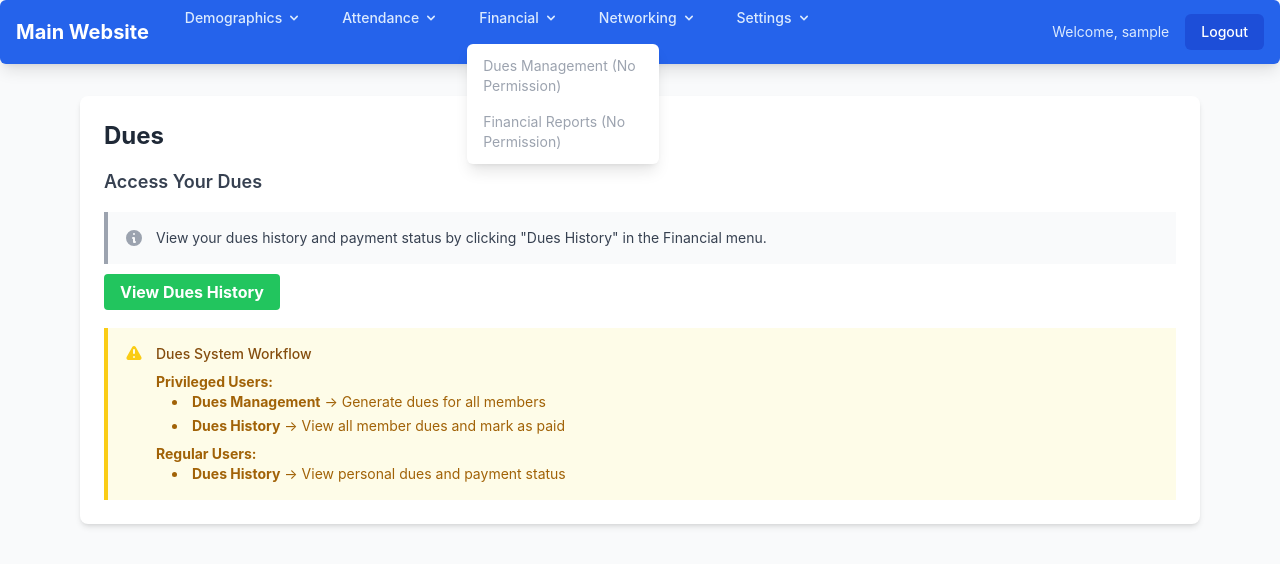
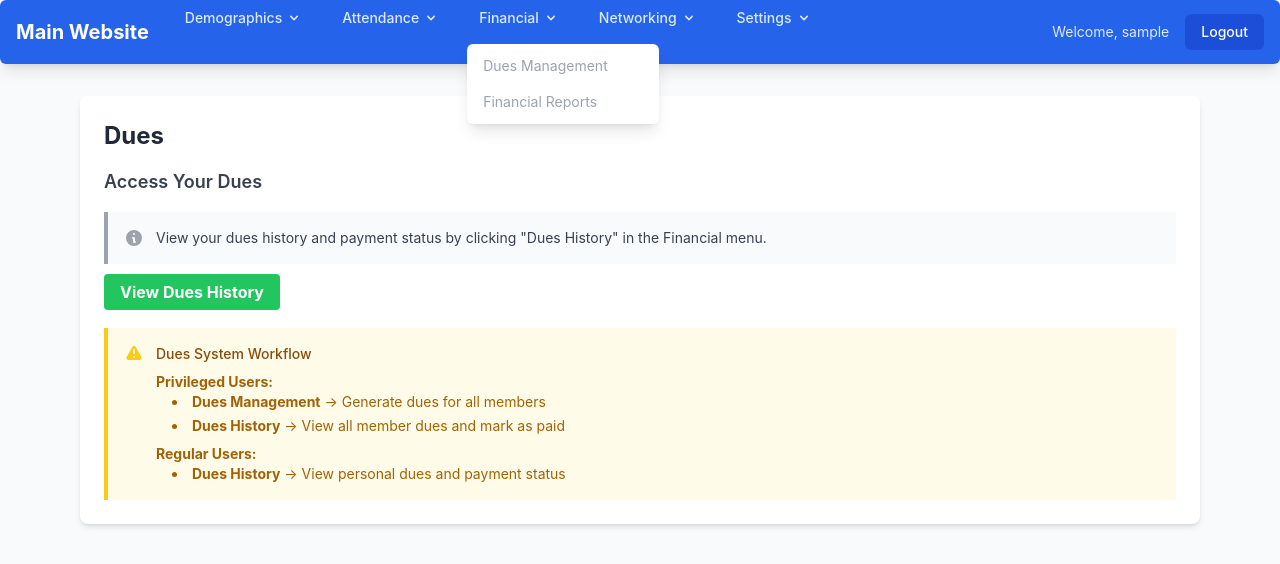
Before and after one commit to sabadmin/Membership, a Flask app: template app/templates/dues.html in a window 1280 px wide, after a click on "Financial". Shown: the top 564 px of the page. Run offline with Flask 3, Linux system fonts and the light colour scheme; the template is opened without the code that fills it, so the values that code supplies are empty; the visitor is signed in with stand-in values (Sample User, id 1); some libraries are stand-ins or nearby versions.

Commit message:
Update priv / menubar and theirself and view others

```diff
--- a/templates/base.html
+++ b/templates/base.html
@@ -63,12 +63,8 @@
                                 class="dropdown-menu absolute left-0 mt-2 w-48 bg-white rounded-md shadow-lg py-1 z-50 hidden">
                                 <a href="{{ url_for('members.my_demographics', tenant_id=g.tenant_id) }}"
                                     class="block px-4 py-2 text-sm text-gray-700 hover:bg-gray-100">My Information</a>
-                                {% if session.get('user_permissions', {}).get('can_edit_members', False) %}
                                 <a href="{{ url_for('members.membership_list', tenant_id=g.tenant_id) }}"
                                     class="block px-4 py-2 text-sm text-gray-700 hover:bg-gray-100">View Members</a>
-                                {% else %}
-                                <span class="block px-4 py-2 text-sm text-gray-400 cursor-not-allowed">View Members (No Permission)</span>
-                                {% endif %}
                             </div>
                         </div>
 
@@ -90,7 +86,7 @@
                                     Attendance</a>
                                 {% else %}
                                 <span class="block px-4 py-2 text-sm text-gray-400 cursor-not-allowed">Create
-                                    Attendance (No Permission)</span>
+                                    Attendance</span>
                                 {% endif %}
                                 <a href="{{ url_for('members.attendance_history', tenant_id=g.tenant_id) }}"
                                     class="block px-4 py-2 text-sm text-gray-700 hover:bg-gray-100">Attendance
@@ -114,13 +110,13 @@
                                 <a href="{{ url_for('members.dues', tenant_id=g.tenant_id) }}"
                                     class="block px-4 py-2 text-sm text-gray-700 hover:bg-gray-100">Dues Management</a>
                                 {% else %}
-                                <span class="block px-4 py-2 text-sm text-gray-400 cursor-not-allowed">Dues Management (No Permission)</span>
+                                <span class="block px-4 py-2 text-sm text-gray-400 cursor-not-allowed">Dues Management</span>
                                 {% endif %}
                                 {% if session.get('user_permissions', {}).get('can_edit_dues', False) %}
                                 <a href="#" class="block px-4 py-2 text-sm text-gray-700 hover:bg-gray-100">Financial
                                     Reports</a>
                                 {% else %}
-                                <span class="block px-4 py-2 text-sm text-gray-400 cursor-not-allowed">Financial Reports (No Permission)</span>
+                                <span class="block px-4 py-2 text-sm text-gray-400 cursor-not-allowed">Financial Reports</span>
                                 {% endif %}
                             </div>
                         </div>
@@ -143,7 +139,7 @@
                                 <a href="#" class="block px-4 py-2 text-sm text-gray-700 hover:bg-gray-100">Add
                                     Referral</a>
                                 {% else %}
-                                <span class="block px-4 py-2 text-sm text-gray-400 cursor-not-allowed">Add Referral (No Permission)</span>
+                                <span class="block px-4 py-2 text-sm text-gray-400 cursor-not-allowed">Add Referral</span>
                                 {% endif %}
                                 <a href="#" class="block px-4 py-2 text-sm text-gray-700 hover:bg-gray-100">Referral
                                     History</a>
```
